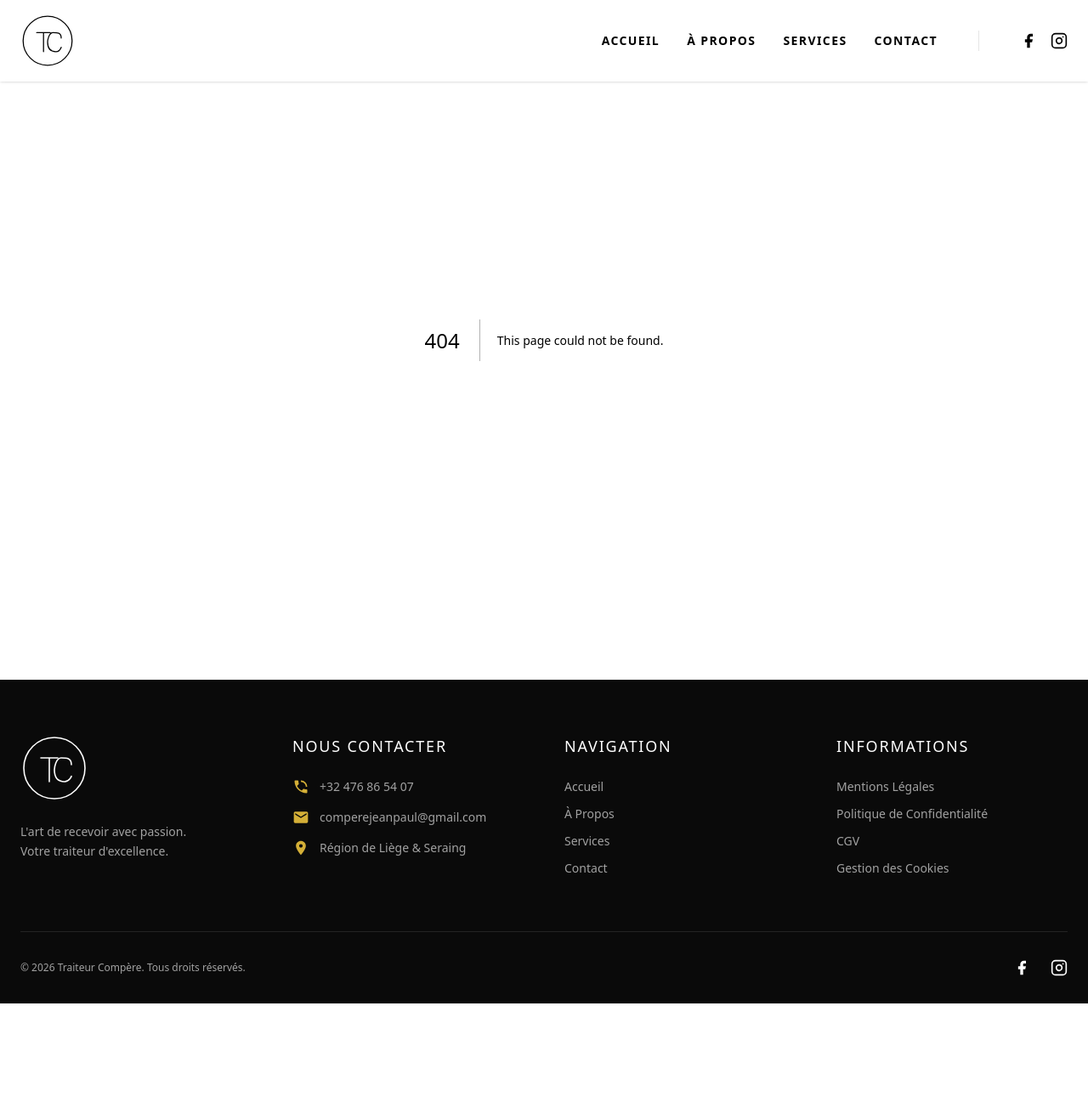
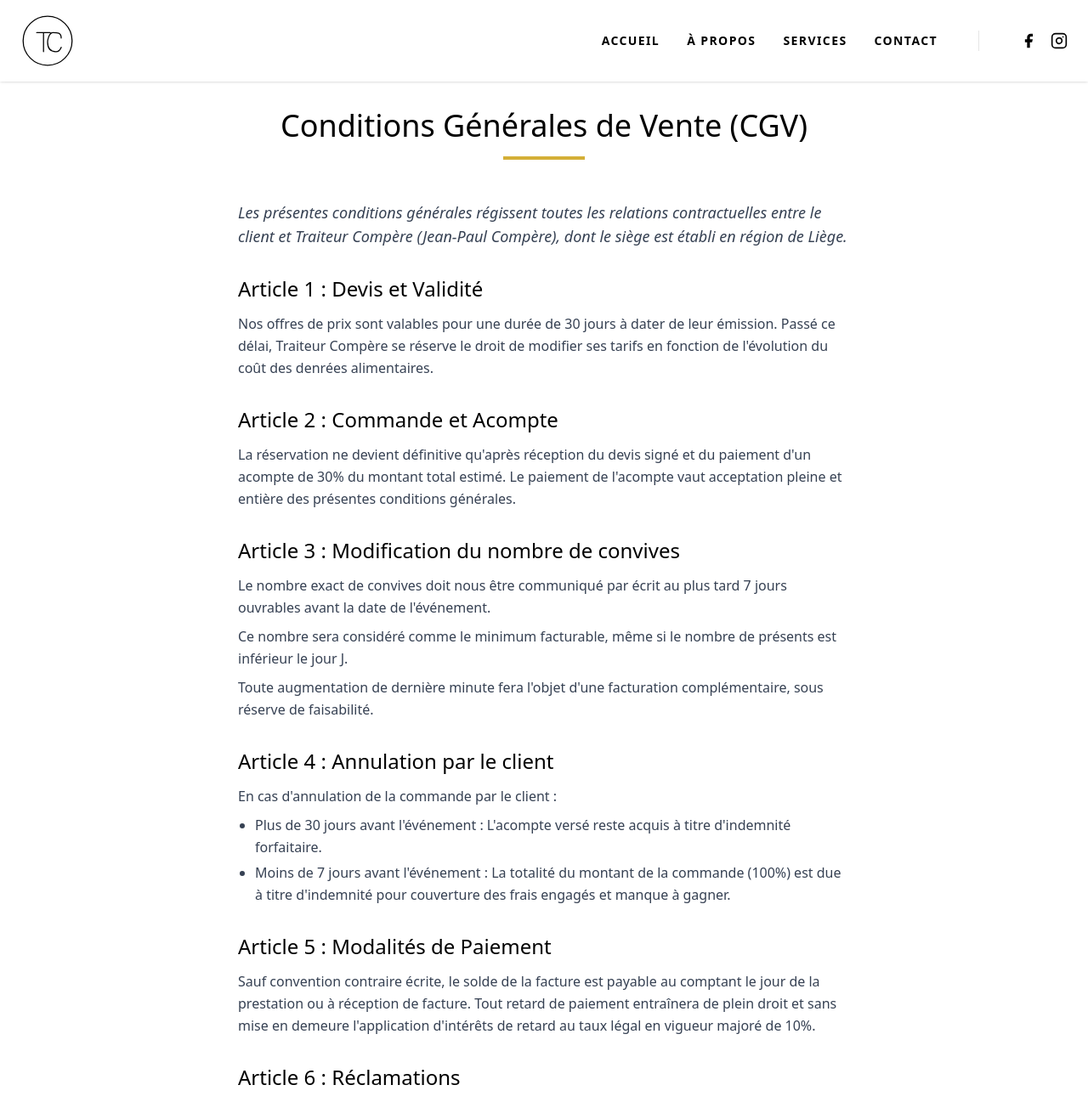
Before and after one commit to FlorianMeganck/traiteur-compere, a Next.js app: page /legal/cgv in a window 1280 px wide. Before the commit this address had no page. Shown: the top 1297 px of the page at 85% size. Before the commit the page ends 1181 px from the top, so only its background shows below. Built offline with nearby package versions, Linux system fonts and the light colour scheme; a web font is replaced by a local one.

Commit message:
creation cgv

```diff
--- a/app/components/Footer.tsx
+++ b/app/components/Footer.tsx
@@ -53,7 +53,7 @@ export default function Footer() {
                         <div className="flex flex-col gap-3 text-sm">
                             <FooterLink href="#" label="Mentions Légales" />
                             <FooterLink href="/legal/confidentialite" label="Politique de Confidentialité" />
-                            <FooterLink href="#" label="CGV" />
+                            <FooterLink href="/legal/cgv" label="CGV" />
                             <FooterLink href="#" label="Gestion des Cookies" />
                         </div>
                     </div>
--- /dev/null
+++ b/app/legal/cgv/page.tsx
@@ -0,0 +1,77 @@
+import Link from "next/link";
+
+export default function CGV() {
+    return (
+        <main className="min-h-screen pt-32 pb-20 bg-white">
+            <div className="max-w-3xl mx-auto px-6">
+                <header className="mb-12 text-center">
+                    <h1 className="text-4xl font-serif text-black mb-4">Conditions Générales de Vente (CGV)</h1>
+                    <div className="w-24 h-1 bg-[#D4AF37] mx-auto"></div>
+                </header>
+
+                <div className="space-y-8 text-gray-700 leading-relaxed font-light">
+                    <p className="italic text-lg">
+                        Les présentes conditions générales régissent toutes les relations contractuelles entre le client et Traiteur Compère (Jean-Paul Compère), dont le siège est établi en région de Liège.
+                    </p>
+
+                    <section>
+                        <h2 className="text-2xl font-serif text-black mb-3">Article 1 : Devis et Validité</h2>
+                        <p>
+                            Nos offres de prix sont valables pour une durée de 30 jours à dater de leur émission. Passé ce délai, Traiteur Compère se réserve le droit de modifier ses tarifs en fonction de l&apos;évolution du coût des denrées alimentaires.
+                        </p>
+                    </section>
+
+                    <section>
+                        <h2 className="text-2xl font-serif text-black mb-3">Article 2 : Commande et Acompte</h2>
+                        <p>
+                            La réservation ne devient définitive qu&apos;après réception du devis signé et du paiement d&apos;un acompte de 30% du montant total estimé. Le paiement de l&apos;acompte vaut acceptation pleine et entière des présentes conditions générales.
+                        </p>
+                    </section>
+
+                    <section>
+                        <h2 className="text-2xl font-serif text-black mb-3">Article 3 : Modification du nombre de convives</h2>
+                        <p>Le nombre exact de convives doit nous être communiqué par écrit au plus tard 7 jours ouvrables avant la date de l&apos;événement.</p>
+                        <p className="mt-2">Ce nombre sera considéré comme le minimum facturable, même si le nombre de présents est inférieur le jour J.</p>
+                        <p className="mt-2">Toute augmentation de dernière minute fera l&apos;objet d&apos;une facturation complémentaire, sous réserve de faisabilité.</p>
+                    </section>
+
+                    <section>
+                        <h2 className="text-2xl font-serif text-black mb-3">Article 4 : Annulation par le client</h2>
+                        <p>En cas d&apos;annulation de la commande par le client :</p>
+                        <ul className="list-disc pl-5 mt-2 space-y-1">
+                            <li><strong>Plus de 30 jours avant l&apos;événement :</strong> L&apos;acompte versé reste acquis à titre d&apos;indemnité forfaitaire.</li>
+                            <li><strong>Moins de 7 jours avant l&apos;événement :</strong> La totalité du montant de la commande (100%) est due à titre d&apos;indemnité pour couverture des frais engagés et manque à gagner.</li>
+                        </ul>
+                    </section>
+
+                    <section>
+                        <h2 className="text-2xl font-serif text-black mb-3">Article 5 : Modalités de Paiement</h2>
+                        <p>
+                            Sauf convention contraire écrite, le solde de la facture est payable au comptant le jour de la prestation ou à réception de facture. Tout retard de paiement entraînera de plein droit et sans mise en demeure l&apos;application d&apos;intérêts de retard au taux légal en vigueur majoré de 10%.
+                        </p>
+                    </section>
+
+                    <section>
+                        <h2 className="text-2xl font-serif text-black mb-3">Article 6 : Réclamations</h2>
+                        <p>
+                            Toute réclamation concernant la prestation doit être formulée le jour même de l&apos;événement auprès du responsable présent, afin de nous permettre d&apos;y remédier immédiatement. Aucune plainte ultérieure ne sera prise en compte.
+                        </p>
+                    </section>
+
+                    <section>
+                        <h2 className="text-2xl font-serif text-black mb-3">Article 7 : Juridiction</h2>
+                        <p>
+                            En cas de litige, seuls les tribunaux de l&apos;arrondissement judiciaire de Liège sont compétents. Le droit belge est seul applicable.
+                        </p>
+                    </section>
+                </div>
+
+                <div className="mt-16 text-center border-t py-8">
+                    <Link href="/" className="text-gray-500 hover:text-[#D4AF37] transition-colors text-sm uppercase tracking-widest">
+                        ← Retour à l&apos;accueil
+                    </Link>
+                </div>
+            </div>
+        </main>
+    );
+}
```
